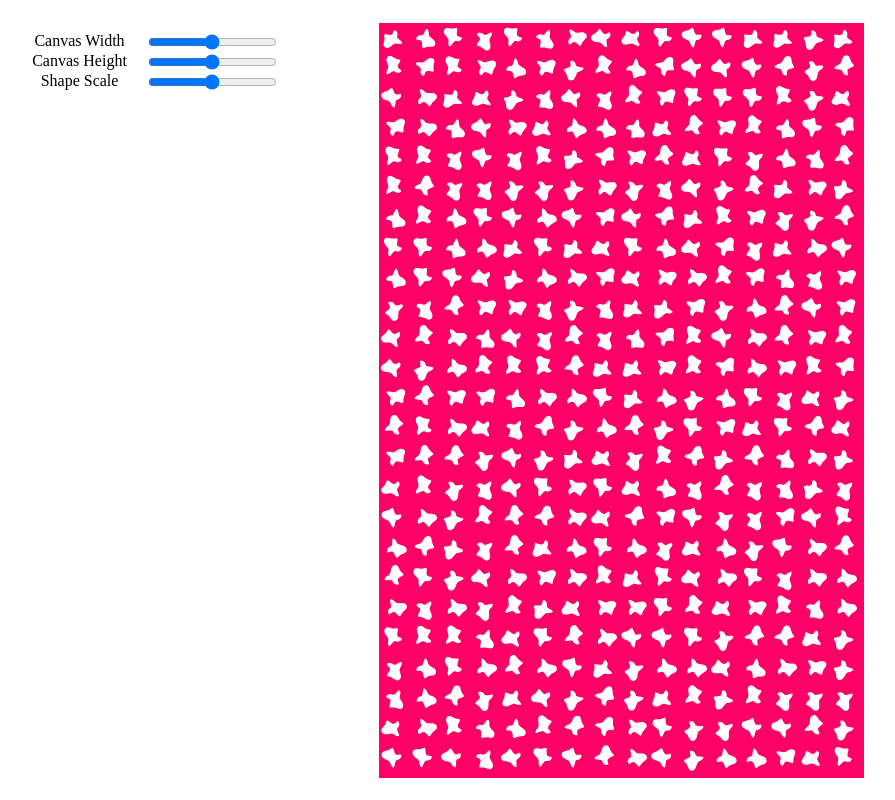
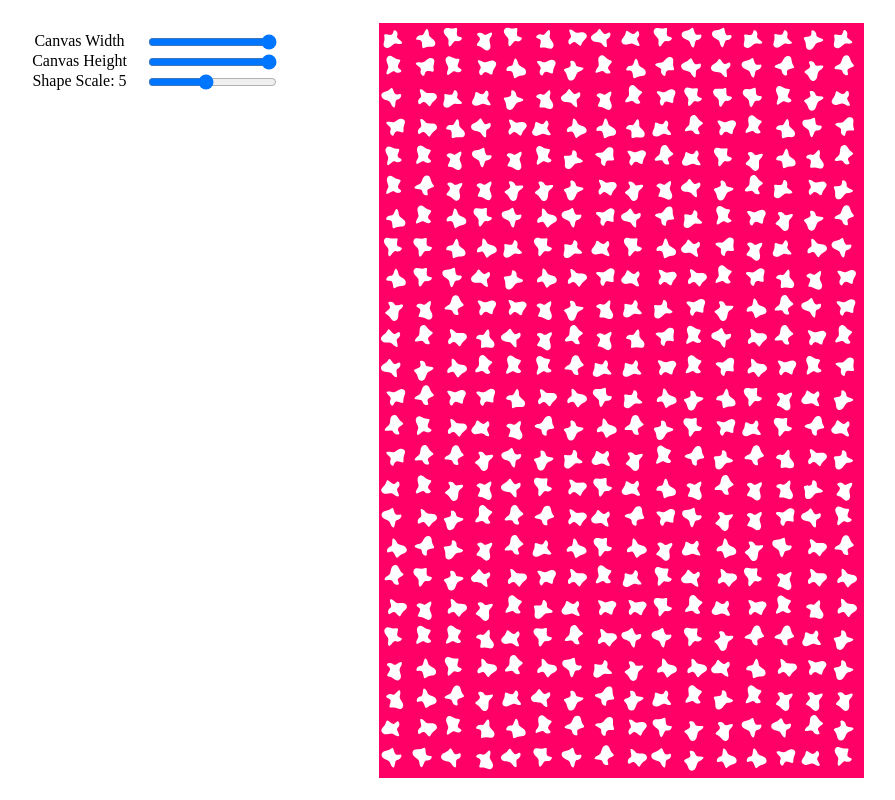
Before and after one commit to morgan-sam/Pattern-Generator, a React (Create React App) app: page / in a window 1280 px wide. Shown: the whole page, without its empty margins (19-914 px from the left). Built offline with nearby package versions, Linux system fonts and the light colour scheme.

Commit message:
Shape Scale slider working

```diff
--- a/src/App.js
+++ b/src/App.js
@@ -29,11 +29,34 @@ const App = () => {
     <div className="app">
       <div className="slider-container">
         <span>Canvas Width</span>
-        <input type="range" min="1" max="100" value="50" class="slider" />
+        <input
+          type="range"
+          min="1"
+          max="100"
+          value={params.canvas_width}
+          onChange={() => null}
+        />
         <span>Canvas Height</span>
-        <input type="range" min="1" max="100" value="50" class="slider" />
-        <span>Shape Scale</span>
-        <input type="range" min="1" max="100" value="50" class="slider" />
+        <input
+          type="range"
+          min="1"
+          max="100"
+          value={params.canvas_height}
+          className="slider"
+          onChange={() => null}
+        />
+        <span>Shape Scale: {params.shape_scale}</span>
+        <input
+          type="range"
+          step="0.01"
+          min="1"
+          max="10"
+          value={params.shape_scale}
+          className="slider"
+          onChange={(e) =>
+            setParams({ ...params, shape_scale: e.target.value })
+          }
+        />
       </div>
       <canvas
         id="myCanvas"
```
